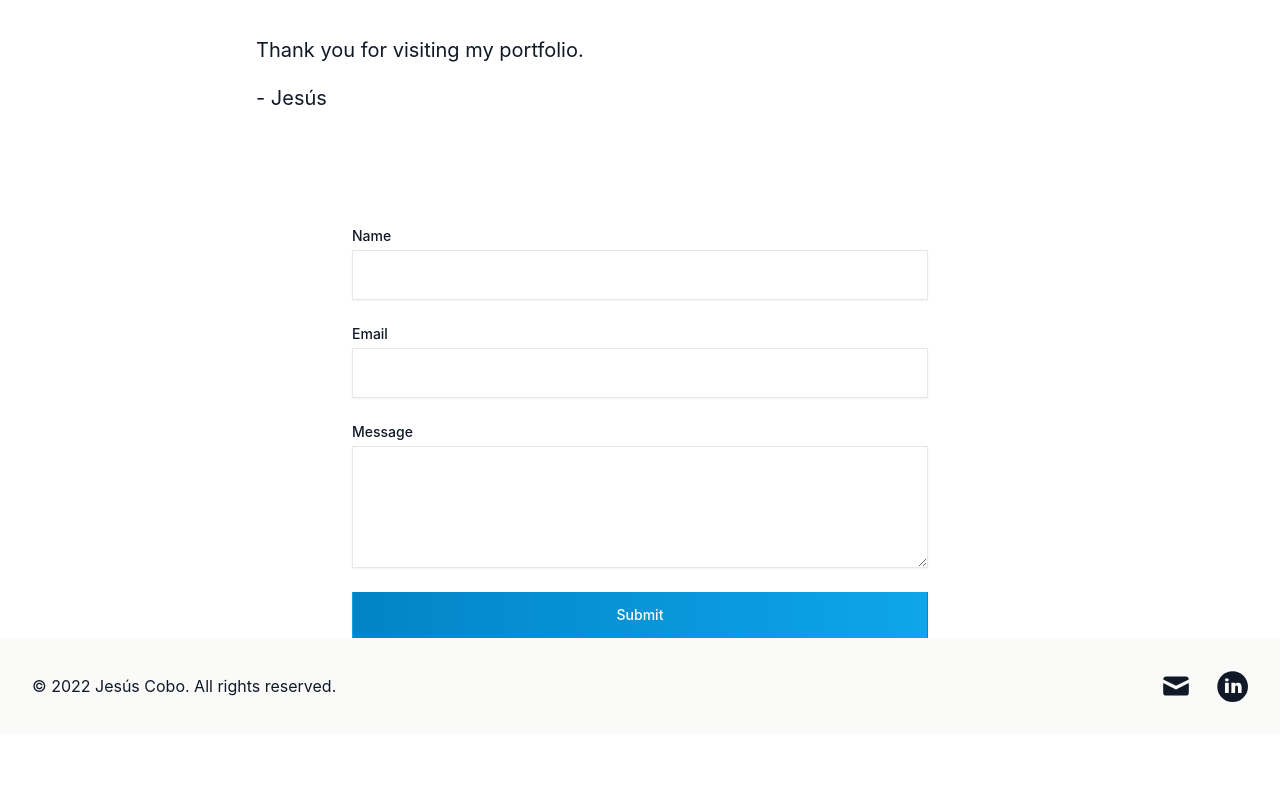
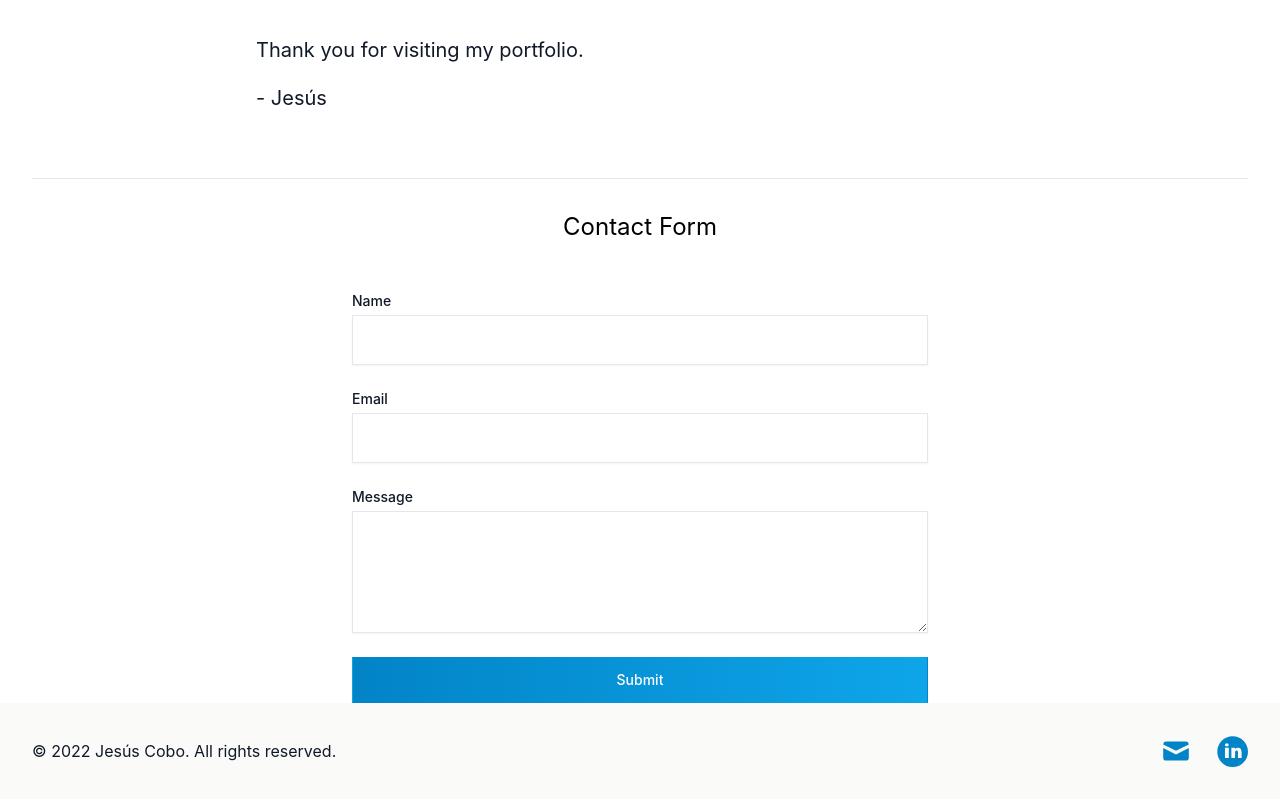
Before and after one commit to CarolinaCobo/jesus-portfolio, a Next.js app: page /contact in a window 1280 px wide. Shown: the part 358-1157 px from the top of the page. Before the commit the page ends 1092 px from the top, so only its background shows below. Built offline with nearby package versions, Linux system fonts and the light colour scheme.

Commit message:
Change color icons and hr

```diff
--- a/components/Contact/Contact.js
+++ b/components/Contact/Contact.js
@@ -117,8 +117,9 @@ export default function Contact() {
             <p className="mt-4">- Jesús</p>
           </p>
         </div>
-        <div className="relative max-w-xl mx-auto">
-          {/* <h1>Contact Form</h1> */}
+        <hr></hr>
+        <div className="relative max-w-xl mx-auto mt-8">
+          <h1 className="text-2xl text-center ">Contact Form</h1>
           <div id="formInfo" className="mt-12">
             <form
               ref={form}
--- a/components/Footer/Footer.js
+++ b/components/Footer/Footer.js
@@ -1,4 +1,3 @@
-/* This example requires Tailwind CSS v2.0+ */
 const navigation = [
   {
     name: "Email",
@@ -39,7 +38,7 @@ export default function Footer() {
             <a
               key={item.name}
               href={item.href}
-              className=" text-gray-900 hover:text-sky-600"
+              className="text-sky-600 hover:text-sky-800"
               target="_blank"
               rel="noreferrer"
             >
```
